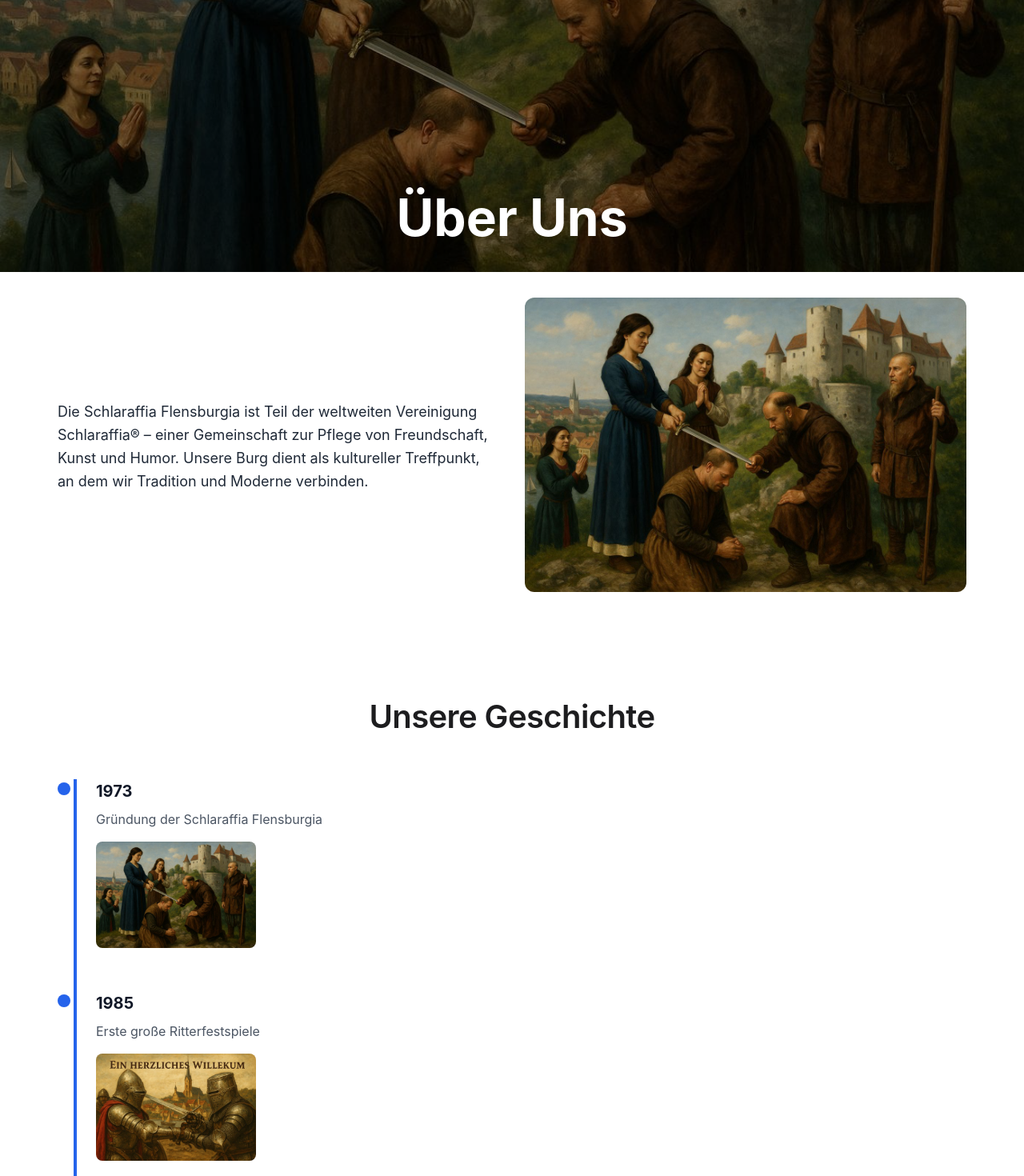
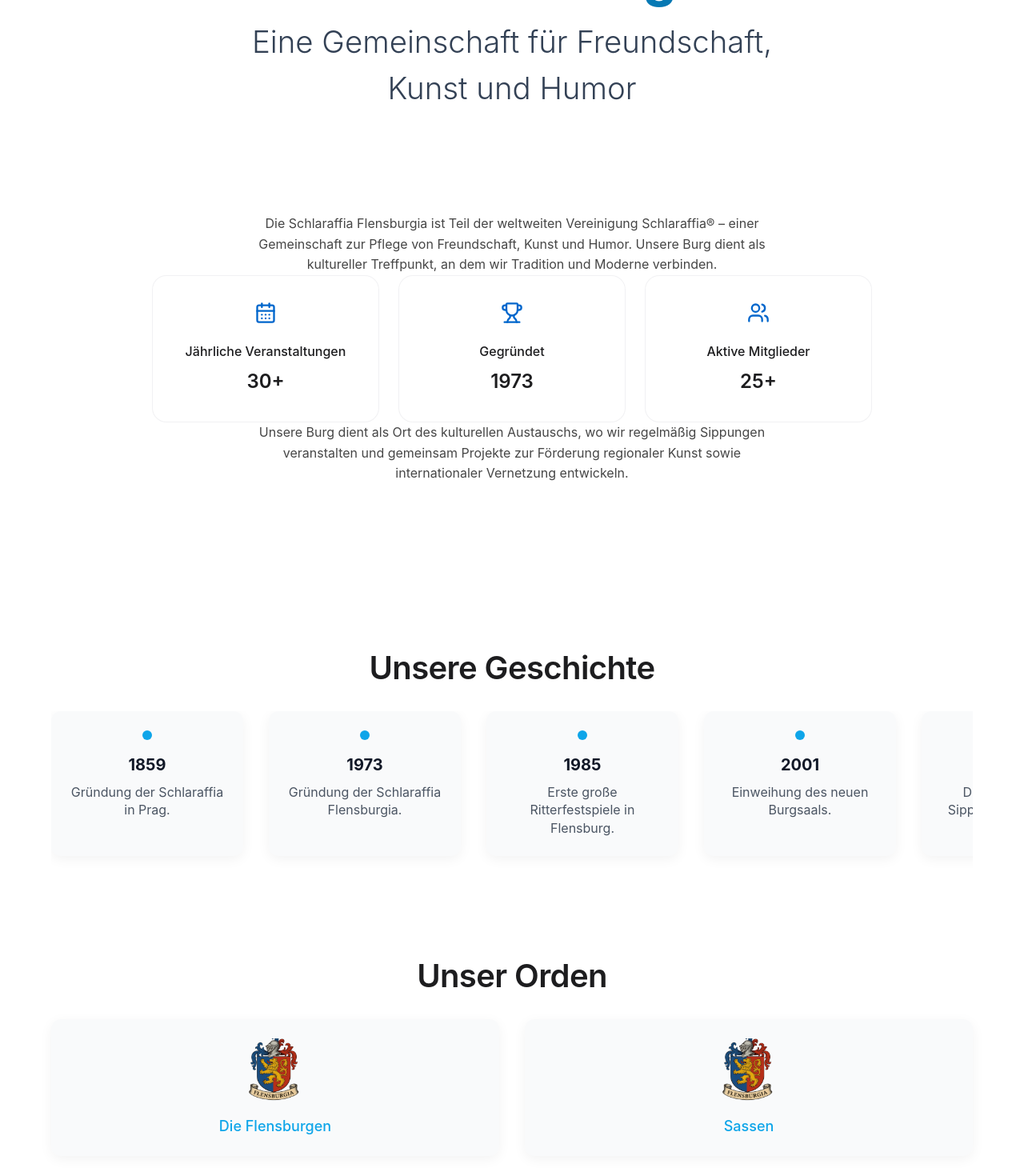
Before and after one commit to ptr03/Flensburgia-Web-Engineering, a Vue app: page /about in a window 1280 px wide. Shown: the part 140-1610 px from the top of the page at 80% size. Built offline with nearby package versions, Linux system fonts and the light colour scheme.

Commit message:
feat(about): add About page with hero, intro, stats, horizontal timeline, and link cards

```diff
--- a/src/components/AboutPage.vue
+++ b/src/components/AboutPage.vue
@@ -1,208 +1,235 @@
+<!-- src/pages/AboutPage.vue -->
 <template>
-  <section class="about-page">
-    <!-- Banner -->
-    <div class="about-banner" :style="{ backgroundImage: `url(${bannerImg})` }">
-      <div class="banner-overlay"></div>
-      <h1 class="banner-title">Über Uns</h1>
-    </div>
+  <div class="about-page-wrapper">
+    <!-- Hero Section wie bei SippungsfolgePage -->
+    <section class="hero-plain">
+      <div class="content-wrapper">
+        <h1 class="hero-title animate-target">
+          Über Flensburgia
+        </h1>
+        <h2 class="welcome-text animate-target">
+          Eine Gemeinschaft für Freundschaft, Kunst und Humor
+        </h2>
+      </div>
+    </section>
 
-    <!-- Intro Two-Column -->
-    <div class="container intro-section">
-      <div class="intro-text animate-on-scroll">
-        <p>
-          Die Schlaraffia Flensburgia ist Teil der weltweiten Vereinigung Schlaraffia® – einer Gemeinschaft
-          zur Pflege von Freundschaft, Kunst und Humor. Unsere Burg dient als kultureller Treffpunkt,
-          an dem wir Tradition und Moderne verbinden.
-        </p>
-      </div>
-      <div class="intro-image animate-on-scroll">
-        <img :src="crestImg" alt="Flensburgia Wappen" />
-      </div>
-    </div>
+    <!-- AboutSection (Intro + Stats) -->
+    <AboutSection />
 
-    <!-- Timeline -->
+    <!-- Timeline Section (nur horizontale Boxen) -->
     <section class="container timeline-section">
-      <h2 class="section-title text-center animate-on-scroll">Unsere Geschichte</h2>
-      <div class="timeline">
+      <h2 class="section-title text-center animate-target">Unsere Geschichte</h2>
+      <div class="timeline-horizontal">
         <div
           v-for="(item, idx) in timeline"
           :key="idx"
-          class="timeline-item animate-on-scroll"
+          class="timeline-item animate-target"
           :style="{ 'transition-delay': `${idx * 0.2}s` }"
         >
           <div class="marker"></div>
           <div class="content">
             <h3>{{ item.year }}</h3>
             <p>{{ item.description }}</p>
-            <img v-if="item.img" :src="item.img" :alt="`Event ${item.year}`" />
           </div>
         </div>
       </div>
     </section>
 
-    <!-- Gallery -->
-    <section class="container gallery-section">
-      <h2 class="section-title text-center animate-on-scroll">Bildergalerie</h2>
-      <div class="gallery-grid">
-        <div
-          v-for="(img, idx) in galleryImgs"
-          :key="idx"
-          class="gallery-item animate-on-scroll"
-          @click="openModal(idx)"
-        >
-          <img :src="img" :alt="`Gallery ${idx+1}`" />
-        </div>
-      </div>
-      <!-- Image Modal -->
-      <div v-if="modalOpen" class="modal-overlay" @click="closeModal">
-        <img class="modal-img" :src="galleryImgs[modalIndex]" />
+    <!-- Link Section -->
+    <section class="container link-section">
+      <h2 class="section-title text-center animate-target">Unser Orden</h2>
+      <div class="link-grid">
+        <router-link to="/die-flensburgen" class="link-card animate-target" :style="{ 'transition-delay': '0.2s' }">
+          <img :src="placeholderImg" alt="Die Flensburgen" />
+          <span>Die Flensburgen</span>
+        </router-link>
+        <router-link to="/sippungsfolge" class="link-card animate-target" :style="{ 'transition-delay': '0.4s' }">
+          <img :src="placeholderImg" alt="Sassen" />
+          <span>Sassen</span>
+        </router-link>
       </div>
     </section>
-
-    <!-- Members -->
-    <section class="container members-section">
-      <h2 class="section-title text-center animate-on-scroll">Sassen</h2>
-      <div class="members-grid">
-        <div
-          v-for="(m, idx) in members"
-          :key="idx"
-          class="member-card animate-on-scroll"
-          :style="{ 'transition-delay': `${idx * 0.2}s` }"
-        >
-          <div class="avatar"></div>
-          <p class="member-name">{{ m.name }}</p>
-          <button class="info-btn" @click="selectMember(idx)">Info</button>
-        </div>
-      </div>
-      <!-- Member Modal -->
-      <div v-if="memberModalOpen" class="modal-overlay" @click="closeMemberModal">
-        <div class="member-modal" @click.stop>
-          <h3>{{ currentMember.name }}</h3>
-          <p>{{ currentMember.details }}</p>
-          <button class="close-btn" @click="closeMemberModal">Schließen</button>
-        </div>
-      </div>
-    </section>
-  </section>
+  </div>
 </template>
 
 <script setup>
-import { ref, onMounted } from 'vue'
-// image imports
-import bannerImg from '../assets/pictures/1.jpeg'
-import crestImg from '../assets/pictures/1.jpeg'
-import img2 from '../assets/pictures/2.jpeg'
-import img3 from '../assets/pictures/3.jpeg'
-import img4 from '../assets/pictures/4.jpeg'
+import { ref, onMounted, nextTick } from 'vue'
+import AboutSection from '../components/AboutSection.vue'
+import placeholderImg from '../assets/pictures/Flensburgia_icon.png'
 
-// intro gallery
-const galleryImgs = ref([crestImg, img2, img3, img4])
-const modalOpen = ref(false)
-const modalIndex = ref(0)
-function openModal(i) { modalIndex.value = i; modalOpen.value = true }
-function closeModal() { modalOpen.value = false }
-
-// timeline data
+// Timeline-Daten (Beispiele; bitte mit endgültigen Inhalten ersetzen)
 const timeline = ref([
-  { year: '1973', description: 'Gründung der Schlaraffia Flensburgia', img: bannerImg },
-  { year: '1985', description: 'Erste große Ritterfestspiele', img: img2 },
-  { year: '2001', description: 'Einweihung des neuen Burgsaals', img: img3 },
-  { year: '2020', description: 'Digitalisierung der Sippungen', img: img4 }
+  { year: '1859', description: 'Gründung der Schlaraffia in Prag.' },
+  { year: '1973', description: 'Gründung der Schlaraffia Flensburgia.' },
+  { year: '1985', description: 'Erste große Ritterfestspiele in Flensburg.' },
+  { year: '2001', description: 'Einweihung des neuen Burgsaals.' },
+  { year: '2020', description: 'Digitalisierung der Sippungen und Online-Treffen.' }
 ])
 
-// members
-const members = ref([
-  { name: 'Rt Haralciola', details: 'Langjähriges Mitglied und Schatzmeister.' },
-  { name: 'Rt Fürst Kinken', details: 'Organisiert unsere Feste und Rituale.' },
-  { name: 'Rt Lupus Gallicus', details: 'Kümmert sich um die Öffentlichkeitsarbeit.' }
-])
-const memberModalOpen = ref(false)
-const currentMember = ref({})
-function selectMember(i) {
-  currentMember.value = members.value[i]
-  memberModalOpen.value = true
-}
-function closeMemberModal() { memberModalOpen.value = false }
-
-// scroll to top and animations
 onMounted(() => {
-  window.scrollTo({ top: 0, behavior: 'auto' })
-  const observer = new IntersectionObserver(entries => {
-    entries.forEach(e => {
-      if (e.isIntersecting) e.target.classList.add('animate-in')
-    })
-  }, { threshold: 0.1 })
-  document.querySelectorAll('.animate-on-scroll').forEach(el => observer.observe(el))
+  nextTick(() => {
+    document.querySelectorAll('.animate-target').forEach(el => el.classList.add('animate-in'))
+  })
 })
 </script>
 
 <style scoped>
-/* Layout */
-.about-page { background: #fff; }
-.about-banner {
-  position: relative;
-  height: 60vh;
-  background-size: cover;
-  background-position: center;
-}
-.banner-overlay {
-  position: absolute;
-  inset: 0;
-  background: rgba(0,0,0,0.4);
-}
-.banner-title {
-  position: absolute;
-  bottom: 20px;
-  left: 50%;
-  transform: translateX(-50%);
-  color: #fff;
-  font-size: clamp(2rem,5vw,4rem);
-  z-index: 2;
+.about-page-wrapper {
+  background: #ffffff;
+  min-height: 100vh;
 }
 
-.container { max-width: 1200px; margin: 0 auto; padding: 2rem; }
+/* Hero-Abschnitt analog zu SippungsfolgePage */
+.hero-plain {
+  padding-top: 64px;
+  min-height: 30vh;
+  display: flex;
+  align-items: center;
+  justify-content: center;
+  background: #ffffff;
+}
 
-.intro-section { display: grid; grid-template-columns: 1fr 1fr; gap: 2rem; align-items: center; }
-.intro-text p { font-size: 1.125rem; line-height: 1.6; color: #1f2937; }
-.intro-image img { width: 100%; border-radius: 12px; }
+.content-wrapper {
+  text-align: center;
+  max-width: 800px;
+  padding: 0 1.5rem;
+}
 
-/* Timeline */
-.timeline-section { margin-top: 4rem; }
-.timeline { position: relative; margin: 2rem 0; }
-.timeline::before { content: ''; position: absolute; left: 20px; top: 0; bottom: 0; width: 4px; background: #2563eb; }
-.timeline-item { display: flex; gap: 2rem; margin-bottom: 3rem; opacity: 0; transform: translateX(-20px); transition: all 0.6s ease; }
-.timeline-item.animate-in { opacity:1; transform: translateX(0); }
-.marker { width: 16px; height: 16px; background: #2563eb; border-radius: 50%; flex-shrink:0; margin-top:4px; }
-.content h3 { margin:0 0 0.5rem; font-size:1.25rem; color:#111827; }
-.content p { margin:0 0 1rem; color:#4b5563; }
-.content img { width:200px; border-radius:8px; }
+.hero-title {
+  margin: 0;
+  font-size: clamp(2.5rem, 6vw, 4rem);
+  font-weight: 800;
+  letter-spacing: -0.03em;
+  background: linear-gradient(to right, #0ea5e9, #0369a1);
+  -webkit-background-clip: text;
+  background-clip: text;
+  -webkit-text-fill-color: transparent;
+}
 
-/* Gallery */
-.gallery-grid { display: grid; grid-template-columns: repeat(auto-fit,minmax(200px,1fr)); gap:1rem; }
-.gallery-item { cursor: pointer; overflow:hidden; border-radius:8px; }
-.gallery-item img { width:100%; display:block; transform: scale(1.05); transition:transform 0.3s ease; }
-.gallery-item:hover img { transform: scale(1); }
-.modal-overlay { position: fixed; inset:0; background:rgba(0,0,0,0.8); display:flex; align-items:center; justify-content:center; z-index:1000; }
-.modal-img { max-width:90%; max-height:90%; border-radius:8px; }
+.welcome-text {
+  color: #334155;
+  font-size: clamp(1.5rem, 3vw, 2.5rem);
+  font-weight: 300;
+  margin-top: 0.25rem;
+}
 
-/* Members */
-.members-grid { display:grid; grid-template-columns: repeat(auto-fit,minmax(180px,1fr)); gap:2rem; }
-.member-card { background:#f9fafb; padding:1.5rem; text-align:center; border-radius:12px; opacity:0; transform:translateY(20px); transition:all 0.5s ease; }
-.member-card.animate-in { opacity:1; transform:translateY(0); }
-.avatar { width:80px; height:80px; background:#e5e7eb; border-radius:50%; margin:0 auto 1rem; }
-.member-name { font-weight:600; margin-bottom:0.5rem; color:#1f2937; }
-.info-btn { background:none; border:1px solid #2563eb; color:#2563eb; padding:0.5rem 1rem; border-radius:9999px; cursor:pointer; }
+@keyframes fadeInUp {
+  from {
+    opacity: 0;
+    transform: translateY(20px);
+  }
+  to {
+    opacity: 1;
+    transform: translateY(0);
+  }
+}
 
-/* Member Modal */
-.member-modal { background:#fff; padding:2rem; border-radius:8px; max-width:400px; width:90%; box-shadow:0 4px 16px rgba(0,0,0,0.2); }
-.member-modal h3 { color: #111827; margin-bottom: 0.5rem; }
-.member-modal p { color: #1f2937; line-height: 1.6; }
-.close-btn { margin-top:1rem; background:#2563eb; color:#fff; border:none; padding:0.5rem 1rem; border-radius:9999px; cursor:pointer; }
+.animate-target {
+  opacity: 0;
+  transform: translateY(20px);
+}
 
-/* Scroll Animations */
-.animate-on-scroll { opacity: 0; transform: translateY(20px); transition: all 0.6s ease; }
-.animate-in { opacity: 1 !important; transform: translateY(0) !important; }
+.animate-in {
+  animation: fadeInUp 0.8s ease-out forwards;
+}
+
+/* Container-Grundlage */
+.container {
+  max-width: 1200px;
+  margin: 0 auto;
+  padding: 2rem 1.5rem;
+}
+
+/* Horizontaler Timeline-Container */
+.timeline-section {
+  margin-top: 3rem;
+}
+.section-title {
+  font-size: clamp(1.875rem, 4vw, 2.5rem);
+  font-weight: 600;
+  color: #1d1d1f;
+  text-align: center;
+  margin-bottom: 2rem;
+}
+.timeline-horizontal {
+  display: flex;
+  gap: 2rem;
+  overflow-x: auto;
+  padding-bottom: 1rem;
+  scroll-behavior: smooth;
+}
+.timeline-item {
+  flex: 0 0 240px;
+  background: #f9fafb;
+  border-radius: 12px;
+  padding: 1.5rem;
+  text-align: center;
+  box-shadow: 0 4px 16px rgba(0, 0, 0, 0.05);
+}
+.marker {
+  width: 12px;
+  height: 12px;
+  background: #0ea5e9;
+  border-radius: 50%;
+  margin: 0 auto 1rem;
+}
+.content h3 {
+  margin: 0 0 0.5rem;
+  font-size: 1.25rem;
+  color: #111827;
+}
+.content p {
+  margin: 0;
+  color: #4b5563;
+  line-height: 1.4;
+}
+
+/* Link-Section */
+.link-section {
+  margin-top: 3rem;
+}
+.link-grid {
+  display: grid;
+  grid-template-columns: repeat(auto-fit, minmax(220px, 1fr));
+  gap: 2rem;
+  margin-top: 2rem;
+}
+.link-card {
+  display: flex;
+  flex-direction: column;
+  align-items: center;
+  background: #f9fafb;
+  border-radius: 12px;
+  padding: 1.5rem;
+  text-decoration: none;
+  color: #1d1d1f;
+  box-shadow: 0 4px 16px rgba(0, 0, 0, 0.05);
+  transition: transform 0.3s ease, box-shadow 0.3s ease;
+}
+.link-card img {
+  width: 80px;
+  height: 80px;
+  object-fit: contain;
+  margin-bottom: 1rem;
+}
+.link-card span {
+  font-size: 1.125rem;
+  font-weight: 500;
+  color: #0ea5e9;
+}
+.link-card:hover {
+  transform: translateY(-4px);
+  box-shadow: 0 6px 20px rgba(0, 0, 0, 0.08);
+}
 
 /* Responsive */
-@media (max-width:768px) { .intro-section { grid-template-columns:1fr; } .intro-image img { width:100%; margin-top:1rem; } }
+@media (max-width: 768px) {
+  .timeline-item {
+    flex: 0 0 200px;
+  }
+  .marker {
+    width: 10px;
+    height: 10px;
+  }
+}
 </style>
--- a/src/components/AboutSection.vue
+++ b/src/components/AboutSection.vue
@@ -1,33 +1,26 @@
+<!-- src/components/AboutSection.vue -->
 <template>
-  <section
-    class="about-section"
-    ref="sectionElement"
-  >
+  <section class="about-section">
     <div class="content-container">
-      <h2 class="section-title">Über Flensburgia</h2>
 
       <div class="text-container">
-        <p class="paragraph fade-in">
+        <p class="paragraph animate-on-scroll">
           Die Schlaraffia Flensburgia ist Teil der weltweiten Vereinigung Schlaraffia® –
-          einer Gemeinschaft zur Pflege von Freundschaft, Kunst und Humor.
+          einer Gemeinschaft zur Pflege von Freundschaft, Kunst und Humor. Unsere Burg dient
+          als kultureller Treffpunkt, an dem wir Tradition und Moderne verbinden.
         </p>
 
-        <div class="stats-grid fade-in">
-          <div
-            v-for="(stat, index) in stats"
-            :key="index"
-            class="stat-item"
-          >
-            <component :is="stat.icon" :size="28" class="stat-icon" />
+        <div class="stats-grid animate-on-scroll" :style="{ 'transition-delay': '0.2s' }">
+          <div v-for="(stat, index) in stats" :key="index" class="stat-item">
+            <component :is="stat.icon" size="28" class="stat-icon" />
             <h3 class="stat-title">{{ stat.title }}</h3>
             <p class="stat-value">{{ stat.value }}</p>
           </div>
         </div>
 
-        <p class="paragraph fade-in">
-          Unsere Burg dient als Ort des kulturellen Austauschs, wo wir regelmäßig
-          Sippungen veranstalten und gemeinsam Projekte zur Förderung regionaler Kunst
-          sowie internationaler Vernetzung entwickeln.
+        <p class="paragraph animate-on-scroll" :style="{ 'transition-delay': '0.4s' }">
+          Unsere Burg dient als Ort des kulturellen Austauschs, wo wir regelmäßig Sippungen
+          veranstalten und gemeinsam Projekte zur Förderung regionaler Kunst sowie internationaler Vernetzung entwickeln.
         </p>
       </div>
     </div>
@@ -35,89 +28,76 @@
 </template>
 
 <script setup>
-import { ref, onMounted } from 'vue';
-import { CalendarDays, Trophy, Users } from 'lucide-vue-next';
+import { ref, onMounted } from 'vue'
+import { CalendarDays, Trophy, Users } from 'lucide-vue-next'
 
 const stats = ref([
-  {
-    title: 'Jährliche Veranstaltungen',
-    value: '30+',
-    icon: CalendarDays
-  },
-  {
-    title: 'Gegründet',
-    value: '1973',
-    icon: Trophy
-  },
-  {
-    title: 'Aktive Mitglieder',
-    value: '25+',
-    icon: Users
-  }
-]);
-
-const sectionElement = ref(null);
+  { title: 'Jährliche Veranstaltungen', value: '30+', icon: CalendarDays },
+  { title: 'Gegründet', value: '1973', icon: Trophy },
+  { title: 'Aktive Mitglieder', value: '25+', icon: Users }
+])
 
 onMounted(() => {
   const observer = new IntersectionObserver(
-    (entries) => {
+    entries => {
       entries.forEach(entry => {
         if (entry.isIntersecting) {
-          entry.target.classList.add('visible');
+          entry.target.classList.add('visible')
+          observer.unobserve(entry.target)
         }
-      });
+      })
     },
     { threshold: 0.1 }
-  );
-
-  document.querySelectorAll('.fade-in').forEach(el => observer.observe(el));
-});
+  )
+  document.querySelectorAll('.animate-on-scroll').forEach(el => observer.observe(el))
+})
 </script>
 
 <style scoped>
 .about-section {
   padding: clamp(4rem, 10vw, 8rem) 1.5rem;
-  background: #fbfbfd;
+  background: #ffffff;
 }
 
 .content-container {
-  max-width: 800px;
+  max-width: 900px;
   margin: 0 auto;
+  display: grid;
+  gap: clamp(2rem, 5vw, 3rem);
+  text-align: center;
 }
 
+/* Title in primary blue */
 .section-title {
   font-size: clamp(2rem, 4vw, 2.5rem);
   font-weight: 600;
-  color: #1d1d1f;
-  text-align: center;
+  color: #0ea5e9;
   margin-bottom: clamp(2rem, 5vw, 3rem);
-  letter-spacing: -0.015em;
+  opacity: 0;
+  transform: translateY(20px);
+  transition: all 0.6s ease;
 }
 
-.text-container {
-  display: grid;
-  gap: clamp(2rem, 5vw, 3rem);
-}
-
+/* Absätze */
 .paragraph {
   font-size: clamp(1rem, 1.25vw, 1.125rem);
   line-height: 1.6;
   color: #464646;
-  text-align: center;
   margin: 0 auto;
   max-width: 65ch;
   opacity: 0;
   transform: translateY(20px);
-  transition: all 0.6s cubic-bezier(0.4, 0, 0.2, 1);
+  transition: all 0.6s ease;
 }
 
+/* Statistiken als Grid */
 .stats-grid {
   display: grid;
   gap: 1.5rem;
   grid-template-columns: repeat(auto-fit, minmax(180px, 1fr));
   opacity: 0;
   transform: translateY(20px);
-  transition: all 0.6s cubic-bezier(0.4, 0, 0.2, 1);
+  transition: all 0.6s ease;
 }
 
 .stat-item {
@@ -152,18 +132,18 @@
   color: #1d1d1f;
 }
 
-.fade-in.visible {
-  opacity: 1;
-  transform: translateY(0);
+/* Sobald das Element sichtbar ist, wird es eingeblendet */
+.animate-on-scroll.visible {
+  opacity: 1 !important;
+  transform: translateY(0) !important;
 }
 
 @media (max-width: 768px) {
   .stats-grid {
     grid-template-columns: 1fr;
   }
-
-  .stat-item {
-    padding: 1.5rem;
+  .section-title {
+    margin-bottom: 2rem;
   }
 }
 </style>
```
